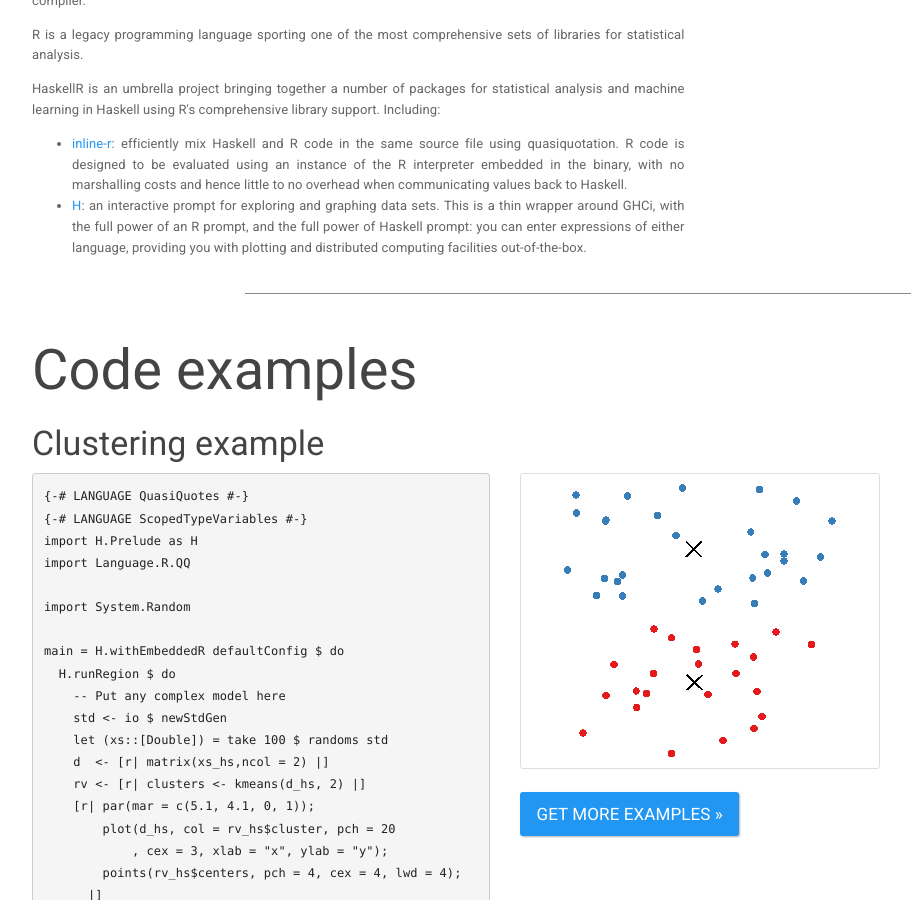
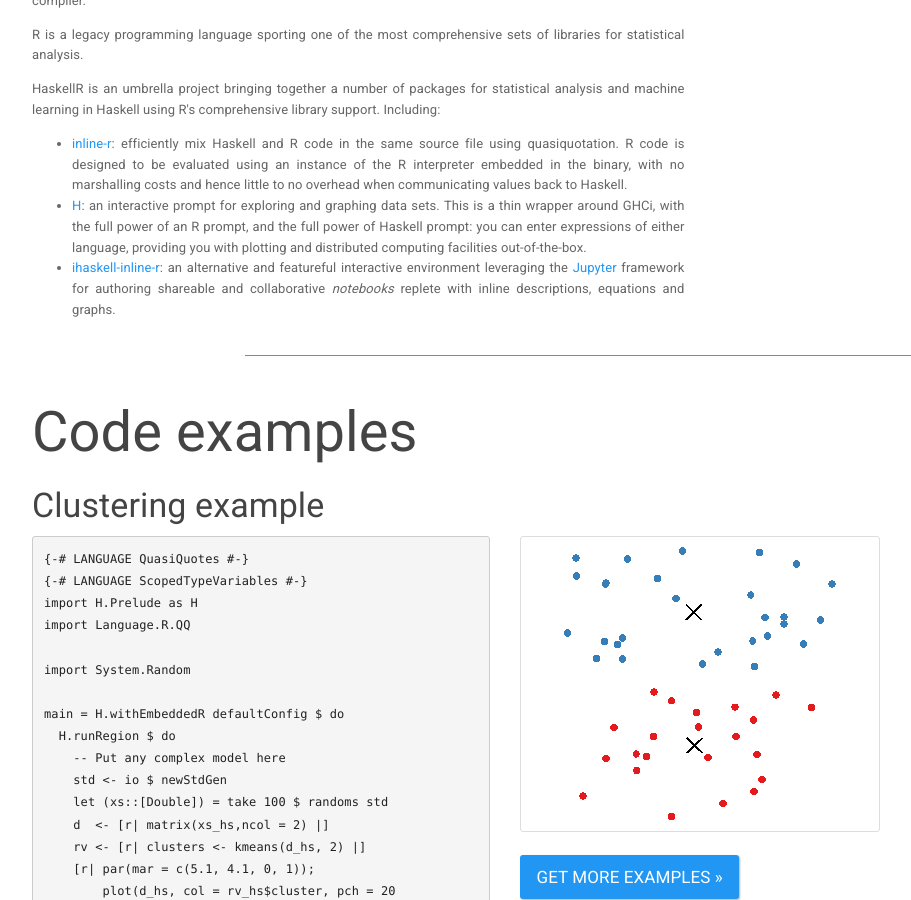
Before and after one commit to tweag/HaskellR, a Jekyll site: the page built from index.html, in a window 1280 px wide and 900 px high, scrolled down 995 px. Shown: the whole window, without its empty margins (53-964 px from the left). Built offline with Jekyll 4.4.1, drawn with Linux system fonts in a browser that asks for light colours; Markdown is read by kramdown in place of the engine named in the settings.

Commit message:
Add IHaskell-inline-r description.

```diff
--- a/index.html
+++ b/index.html
@@ -75,6 +75,13 @@ id: home
 	      prompt: you can enter expressions of either language,
 	      providing you with plotting and distributed computing
 	      facilities out-of-the-box.</li>
+	    <li><a href="https://hackage.haskell.org/package/ihaskell-inline-r">ihaskell-inline-r</a>:
+	      an alternative and featureful interactive environment
+	      leveraging
+	      the <a href="https://jupyter.org/">Jupyter</a> framework
+	      for authoring shareable and
+	      collaborative <em>notebooks</em> replete with inline
+	      descriptions, equations and graphs.</li>
 	  </ul>
       </div>
     </div>
```
